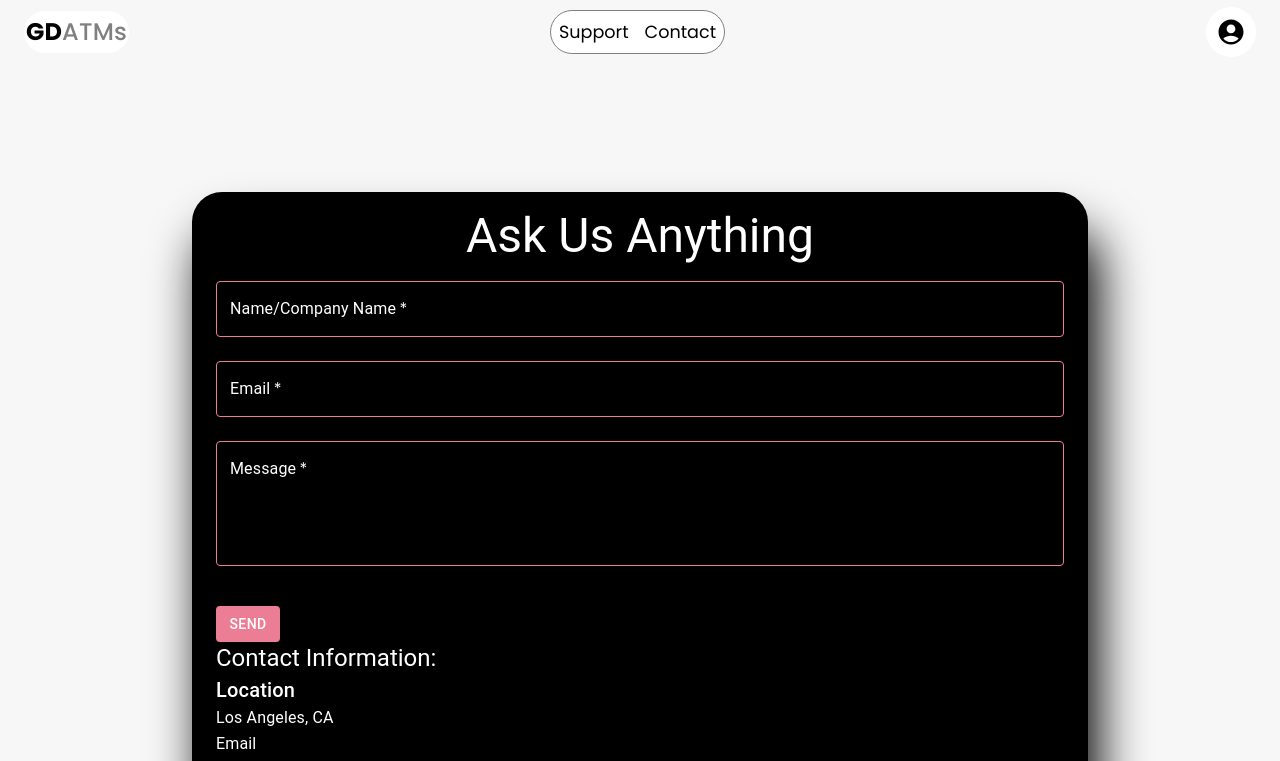
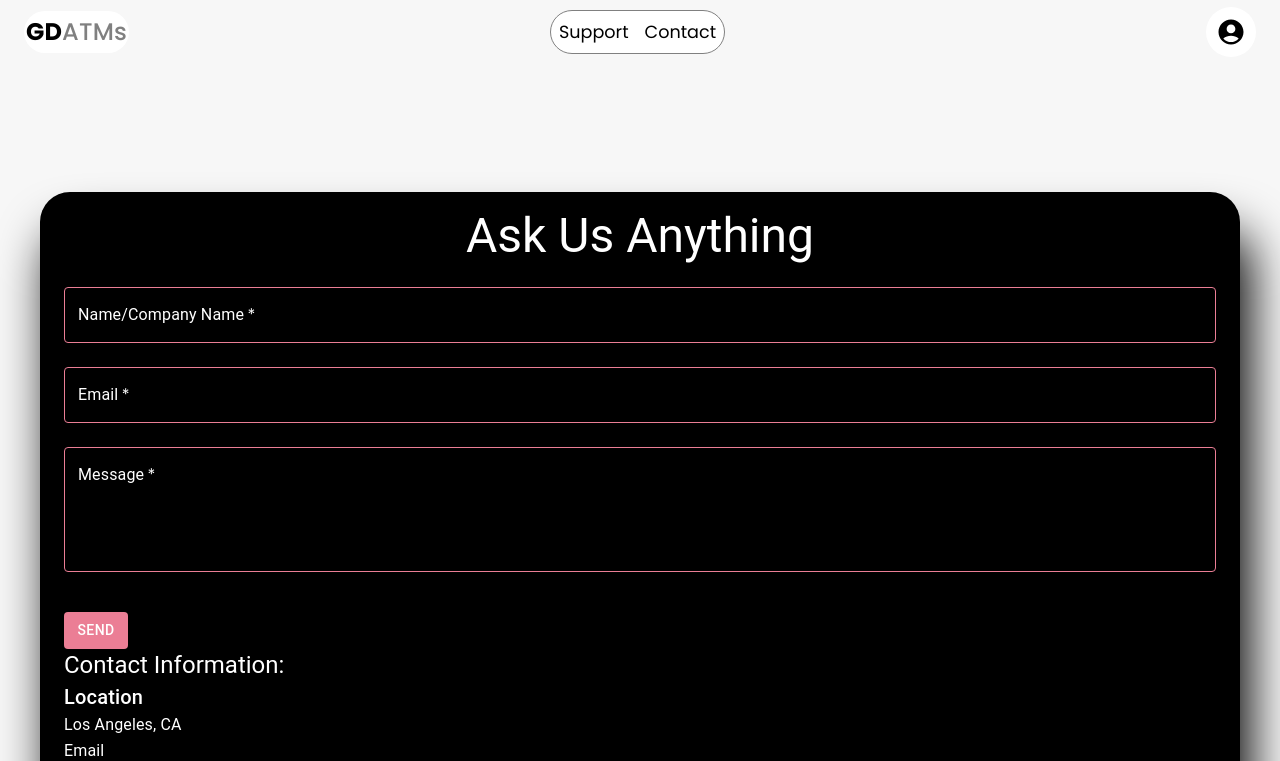
Before and after one commit to pToum21/gd-atms-v2, a React (Vite) app in the folder client/: page /contact in a window 1280 px wide. Shown: the top 761 px of the page. Built offline with nearby package versions, Linux system fonts and the light colour scheme; no server answers.

Commit message:
updated the styling of login and signup

```diff
--- a/client/src/components/Login.jsx
+++ b/client/src/components/Login.jsx
@@ -65,7 +65,7 @@ const Login = ({ open, onClose }) => {
     const paperStyle = {
         padding: 20,
         height: '70vh',
-        width: 400,
+        width: 370,
         margin: '20px auto',
         position: 'relative',
         overflow: 'auto',
--- a/client/src/pages/Contact.jsx
+++ b/client/src/pages/Contact.jsx
@@ -30,7 +30,7 @@ function Contact() {
 
   return (
     <div style={{marginTop: '15%'}}>
-      <Container sx={{ backgroundColor: '#000', color: '#fff', padding: '16px', borderRadius: '30px', width: '70vw', boxShadow: '10px 40px 50px rgba(0, 0, 0, 6)' }}>
+      <Container sx={{ backgroundColor: '#000', color: '#fff', padding: '16px', borderRadius: '30px', width: '95vw', boxShadow: '10px 40px 50px rgba(0, 0, 0, 6)' }}>
         <Typography variant="h3" sx={{textAlign: 'center', fontSize: '3rem', marginBottom: '2%'}} className="contact-me-header">Ask Us Anything </Typography>
 
         <form onSubmit={handleSubmit}>
```
